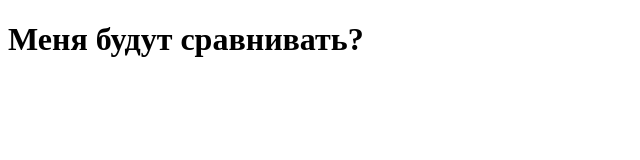
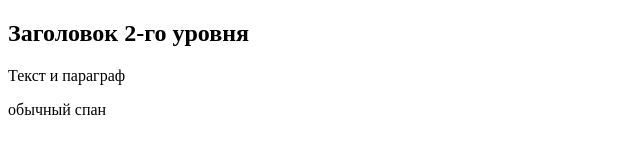
Before and after one commit to Firax-Cobalt/third-project, a plain HTML site: page index.html in a window 1280 px wide. Shown: the whole page, without its empty margins (0-640 px from the left). Drawn offline with Linux system fonts and the light colour scheme.

Commit message:
Добавил h2, p, span

```diff
--- a/index.html
+++ b/index.html
@@ -5,6 +5,8 @@
     <title>Document</title>
   </head>
   <body>
-    <h1>Меня будут сравнивать?</h1>
+    <h2>Заголовок 2-го уровня</h2>
+    <p>Текст и параграф</p>
+    <span>обычный спан</span>
   </body>
 </html>
```
